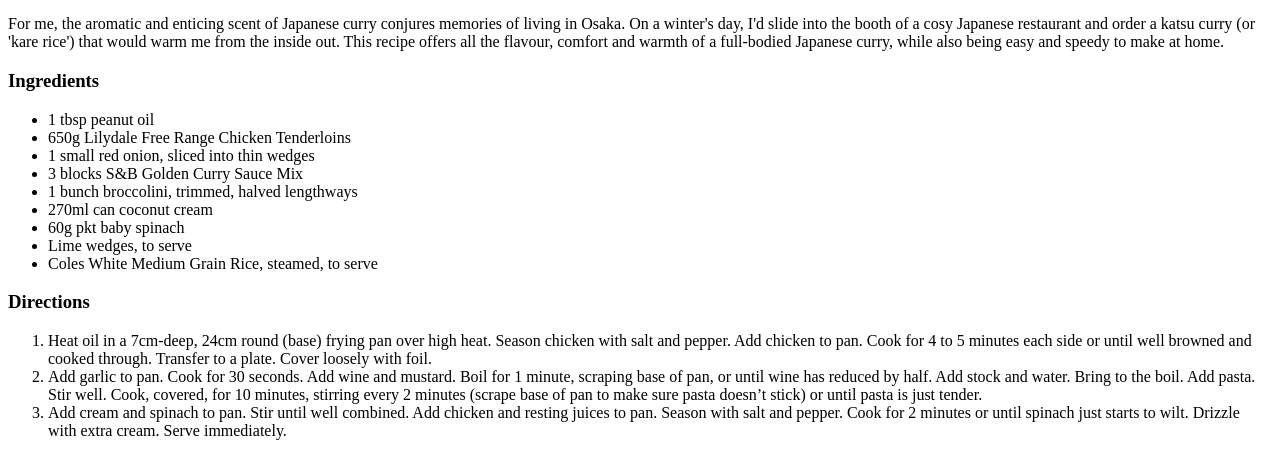
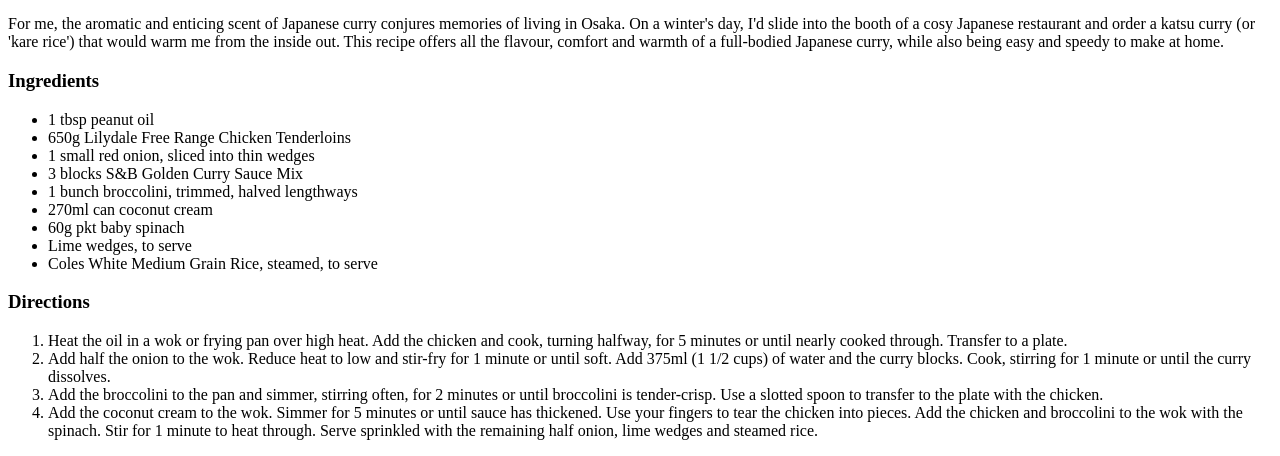
Before and after one commit to beatzzz-2/odin-recipes, a plain HTML site: page recipes/Creamy_Japanese_Curry.html in a window 1280 px wide. Shown: the part 541-997 px from the top of the page. Drawn offline with Linux system fonts and the light colour scheme.

Commit message:
curry_final

```diff
--- a/recipes/Creamy_Japanese_Curry.html
+++ b/recipes/Creamy_Japanese_Curry.html
@@ -37,18 +37,13 @@
     <h3>Directions</h3>
     <p>
         <ol>
-            <li>Heat oil in a 7cm-deep, 24cm round (base) frying pan over high heat.
-                Season chicken with salt and pepper. Add chicken to pan.
-                Cook for 4 to 5 minutes each side or until well browned and cooked through.
-                Transfer to a plate. Cover loosely with foil.</li>
+            <li>Heat the oil in a wok or frying pan over high heat. Add the chicken and cook, turning halfway, for 5 minutes or until nearly cooked through. Transfer to a plate.</li>
 
-            <li>Add garlic to pan. Cook for 30 seconds. Add wine and mustard. Boil for 1 minute, scraping base of pan, or until wine has reduced by half.
-                Add stock and water. Bring to the boil. Add pasta. Stir well.
-                Cook, covered, for 10 minutes, stirring every 2 minutes (scrape base of pan to make sure pasta doesn’t stick) or until pasta is just tender.</li>
+            <li>Add half the onion to the wok. Reduce heat to low and stir-fry for 1 minute or until soft. Add 375ml (1 1/2 cups) of water and the curry blocks. Cook, stirring for 1 minute or until the curry dissolves.</li>
 
-            <li>Add cream and spinach to pan. Stir until well combined. Add chicken and resting juices to pan. Season with salt and pepper.
-                Cook for 2 minutes or until spinach just starts to wilt.
-                Drizzle with extra cream. Serve immediately.</li>
+            <li>Add the broccolini to the pan and simmer, stirring often, for 2 minutes or until broccolini is tender-crisp. Use a slotted spoon to transfer to the plate with the chicken.</li>
+
+            <li>Add the coconut cream to the wok. Simmer for 5 minutes or until sauce has thickened. Use your fingers to tear the chicken into pieces. Add the chicken and broccolini to the wok with the spinach. Stir for 1 minute to heat through. Serve sprinkled with the remaining half onion, lime wedges and steamed rice. </li>
         </ol>
 
 
```
